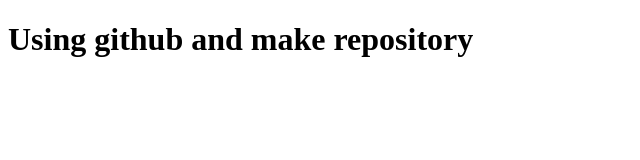
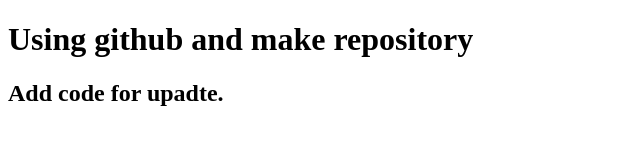
Before and after one commit to eli-aimina/my-first-website, a plain HTML site: page index.html in a window 1280 px wide. Shown: the whole page, without its empty margins (0-640 px from the left). Drawn offline with Linux system fonts and the light colour scheme.

Commit message:
Update files with a new line

```diff
--- a/index.html
+++ b/index.html
@@ -9,6 +9,7 @@
 
 <body>
     <h1>Using github and make repository</h1>
+    <h2>Add code for upadte.</h2>
 
 </body>
 
```
Also changed, not shown: 1 other file.
